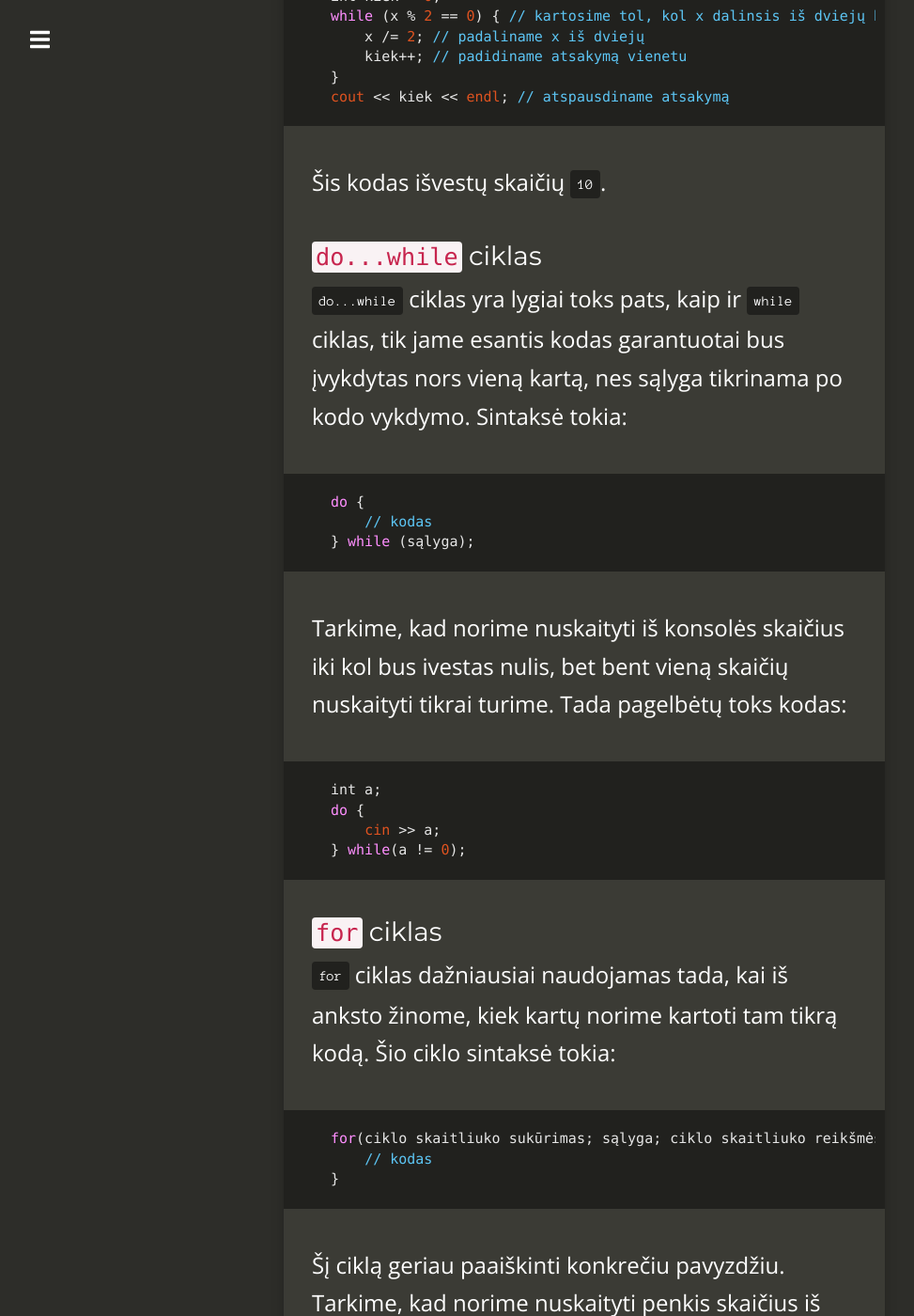
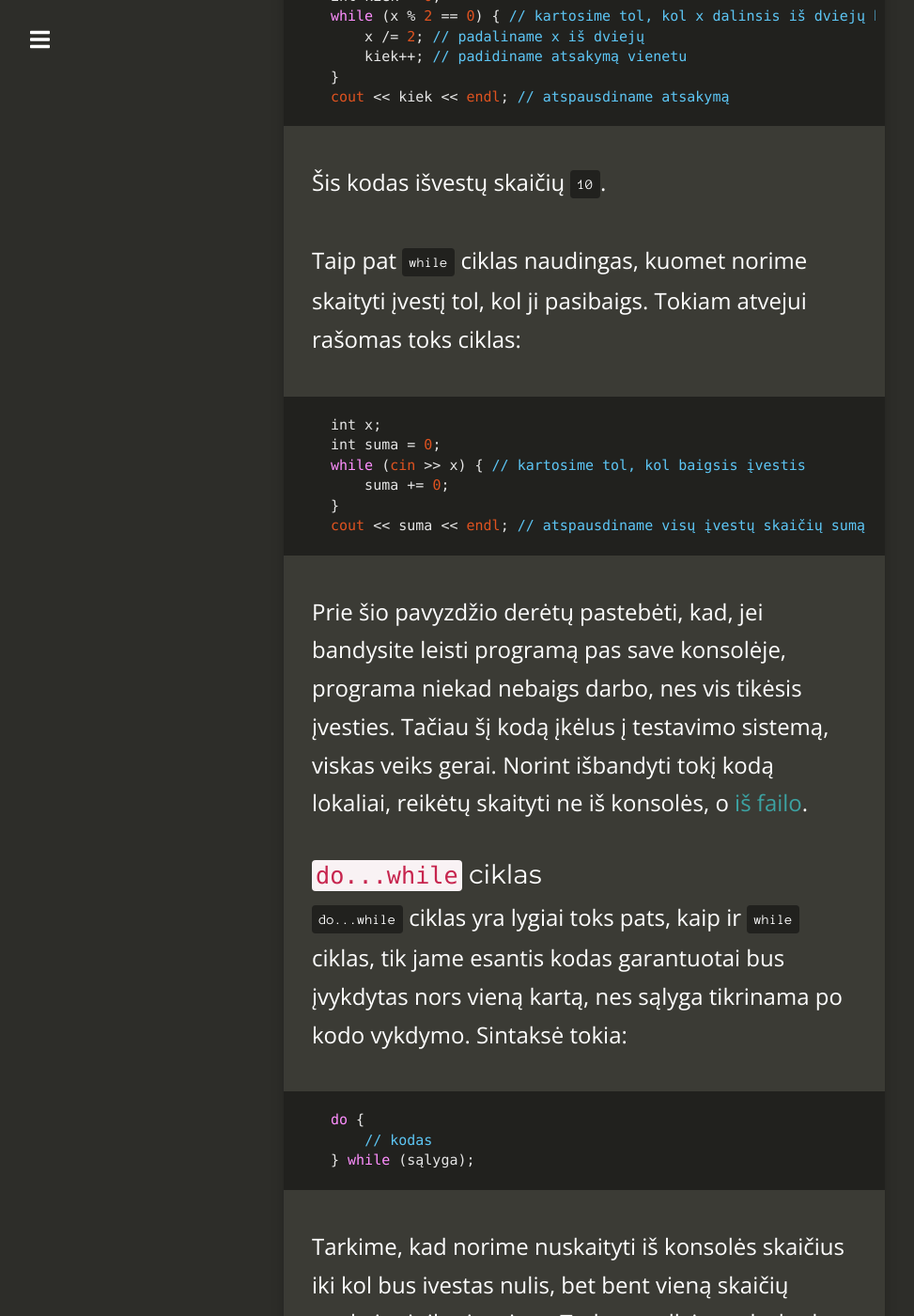
Before and after one commit to vstrimaitis/siom-cpp, a Jekyll site: the page built from _posts/2018-02-24-ciklai.md, in a window 1280 px wide and 1400 px high, scrolled down 2089 px. Shown: the whole window at 94% size, without its empty margins (18-991 px from the left). Built offline with Jekyll 4.4.1, drawn with Linux system fonts in a browser that asks for light colours; nearby versions of some CDN libraries.

Commit message:
Added an example and some links

```diff
--- a/_posts/2018-02-24-ciklai.md
+++ b/_posts/2018-02-24-ciklai.md
@@ -52,6 +52,19 @@ cout << kiek << endl; // atspausdiname atsakymą
 {% endhighlight %}
 
 Šis kodas išvestų skaičių `10`.
+
+Taip pat `while` ciklas naudingas, kuomet norime skaityti įvestį tol, kol ji pasibaigs. Tokiam atvejui rašomas toks ciklas:
+
+{% highlight c++ %}
+int x;
+int suma = 0;
+while (cin >> x) { // kartosime tol, kol baigsis įvestis
+    suma += 0;
+}
+cout << suma << endl; // atspausdiname visų įvestų skaičių sumą
+{% endhighlight %}
+
+Prie šio pavyzdžio derėtų pastebėti, kad, jei bandysite leisti programą pas save konsolėje, programa niekad nebaigs darbo, nes vis tikėsis įvesties. Tačiau šį kodą įkėlus į testavimo sistemą, viskas veiks gerai. Norint išbandyti tokį kodą lokaliai, reikėtų skaityti ne iš konsolės, o [iš failo]({{ site.baseurl }}{% post_url 2018-04-14-darbas-su-failais %}).
 
 ### `do...while` ciklas
 `do...while` ciklas yra lygiai toks pats, kaip ir `while` ciklas, tik jame esantis kodas garantuotai bus įvykdytas nors vieną kartą, nes sąlyga tikrinama po kodo vykdymo. Sintaksė tokia:
```
Also changed, not shown: _posts/2018-05-05-standartines-duomenu-strukturos.md (+1 -1 lines).
